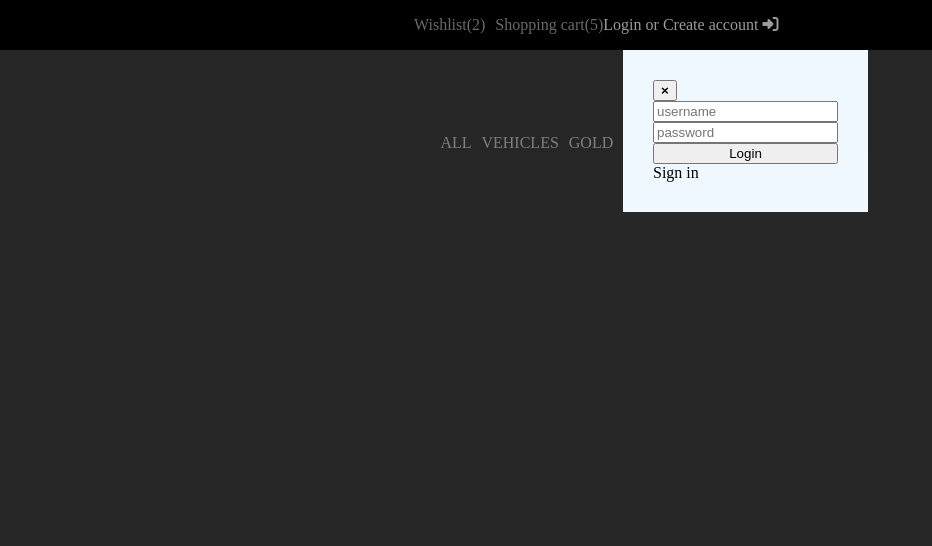
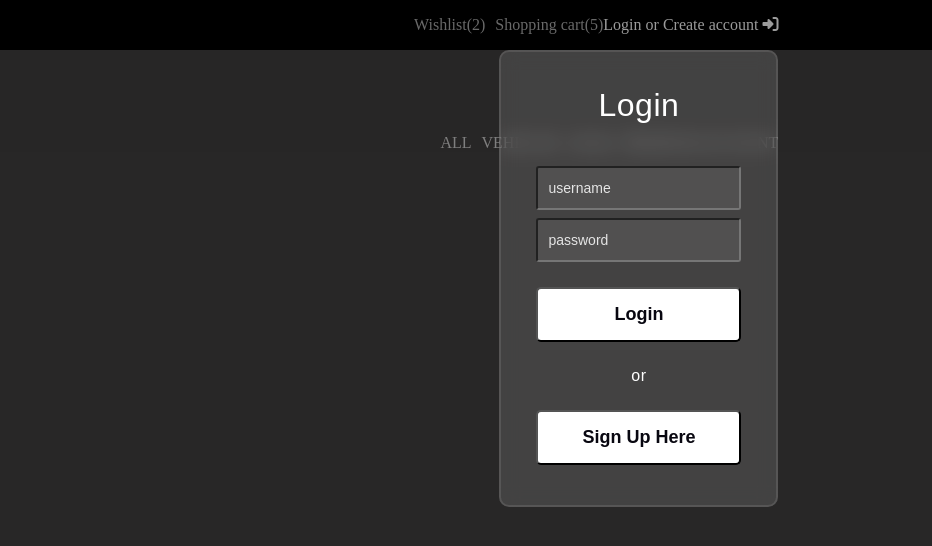
Before and after one commit to GurimuSagi/WG-Forge-Course-Work, a website built with webpack: page src/template.html in a window 1280 px wide. Both pictures are taken after a click on the element "Login or Create account". Shown: the top 546 px of the page, 348-1280 px from the left. Built offline with nearby package versions, Linux system fonts and the light colour scheme; no server answers.

Commit message:
popup styles(added logout)

```diff
--- a/src/js/main.js
+++ b/src/js/main.js
@@ -1,14 +1,14 @@
 import '../style/style.scss';
-import { modalWindow, createPpopup } from './modules/modal';
-import forms from './modules/forms';
+// import from './modules/forms';
 import { auth } from './services/requests';
 import './services/router/router';
 import './services/api/api';
 import './services/app/app';
+import { modalWindow } from './modules/modal';
+import forms from './modules/forms';
 
 window.addEventListener('DOMContentLoaded', () => {
-    auth();
-    createPpopup();
     modalWindow();
     forms();
+    auth();
 });
--- a/src/js/modules/forms.js
+++ b/src/js/modules/forms.js
@@ -1,16 +1,18 @@
-import { login } from '../services/requests';
+import { login, logout } from '../services/requests';
 
 const forms = () => {
     const allForms = document.querySelectorAll('form');
-    // console.log(formElem);
-    allForms.forEach(form => {
-        form.onsubmit = async (e) => {
+    allForms.forEach((form) => {
+        const f = form;
+        f.onsubmit = async (e) => {
             e.preventDefault();
             const formData = new FormData(form);
             if (form.getAttribute('id') === 'login-form') {
                 login(formData, 'login');
+            } else if (form.getAttribute('id') === 'sign-in-form') {
+                login(formData, 'register');
             } else {
-                login(formData, 'register');
+                logout();
             }
         };
     });
--- a/src/js/modules/modal.js
+++ b/src/js/modules/modal.js
@@ -1,27 +1,11 @@
+const modalTrigger = document.querySelector('[data-modal]');
+const modal = document.querySelector('.popup_dialog');
+const signInMenuBtn = document.querySelectorAll('.sign-in-menu-btn');
+const loginForm = document.querySelector('#login-form');
+const signInForm = document.querySelector('#sign-in-form');
+const username = document.querySelector('.username');
+
 const modalWindow = () => {
-    const modalTrigger = document.querySelector('[data-modal]');
-    const modal = document.querySelector('.popup_dialog');
-    const modalCloseBtn = document.querySelector('.popup_close');
-    const signInMenuBtn = document.querySelectorAll('.sign-in-menu-btn');
-    const loginForm = document.querySelector('#login-form');
-    const signInForm = document.querySelector('#sign-in-form');
-
-    function closeModal() {
-        modal.classList.toggle('show');
-    }
-
-    modalTrigger.addEventListener('click', () => {
-        modal.classList.toggle('show');
-    });
-
-    modalCloseBtn.addEventListener('click', closeModal);
-
-    document.addEventListener('keydown', (e) => {
-        if (e.code === 'Escape' && modal.classList.contains('show')) {
-            closeModal();
-        }
-    });
-
     signInMenuBtn.forEach((btn) => {
         btn.addEventListener('click', (e) => {
             e.preventDefault();
@@ -32,29 +16,34 @@ const modalWindow = () => {
             });
         });
     });
+
+    modalTrigger.addEventListener('click', () => {
+        modal.classList.toggle('hidden');
+    });
 };
 
-const createPpopup = () => {
-    const popup = document.createElement('div');
-    popup.classList.add('popup_dialog');
-    const popupTemplate = `
-        <button type="button" class="popup_close"><strong>&times;</strong></button>
-        <form id="login-form">
-            <input type="text" name="username" placeholder="username">
-            <input type="text" name="password" placeholder="password">
-            <button class="sign-in-btn" type="submit">Login</button>
-        </form>
-        <form id="sign-in-form" class="hidden">
-            <input type="text" name="username" placeholder="username">
-            <input type="text" name="email" placeholder="email">
-            <input type="text" name="password" placeholder="password">
-            <button class="sign-in-btn" type="submit">Sign in</button>
-        </form>
-        <div class="sign-in-menu-btn">Sign in</div>
-        <div class="sign-in-menu-btn hidden">Log in</div>
-    `;
-    popup.innerHTML = popupTemplate;
-    document.body.appendChild(popup);
+const userInterface = (authType, data) => {
+    modal.classList.add('hidden');
+    if (authType === 'loggedIn' || authType === 'registered') {
+        username.textContent = `${data.username}`;
+        modalTrigger.children[1].textContent = `${data.username}`;
+        modalTrigger.children[0].classList.toggle('hidden');
+        if (authType === 'loggedIn') {
+            modal.children[0].classList.toggle('hidden');
+        } else {
+            modal.children[1].classList.toggle('hidden');
+            signInMenuBtn[0].classList.toggle('hidden');
+            signInMenuBtn[1].classList.toggle('hidden');
+        }
+    } else if (authType === 'logout') {
+        modalTrigger.children[0].classList.toggle('hidden');
+        modal.children[0].classList.toggle('hidden');
+        username.textContent = '';
+        modalTrigger.children[1].textContent = '';
+    }
+    modal.children[2].classList.toggle('hidden');
+    modalTrigger.lastElementChild.classList.toggle('fa-sign-in-alt');
+    modalTrigger.lastElementChild.classList.toggle('fa-sign-out-alt');
 };
 
-export { modalWindow, createPpopup };
+export { modalWindow, userInterface };
--- a/src/js/modules/userInterface.js
+++ /dev/null
@@ -1,12 +0,0 @@
-const userInterface = (data) => {
-    const modalTrigger = document.querySelector('[data-modal]');
-    const helloUser = document.createElement('div');
-    // modalTrigger.classList.toggle('hidden');
-    modalTrigger.firstElementChild.textContent = `Hello ${data.username}`;
-    modalTrigger.lastElementChild.classList.remove('fa-sign-in-alt');
-    modalTrigger.lastElementChild.classList.add('fa-sign-out-alt');
-    modalTrigger.parentNode.appendChild(helloUser);
-    // console.log(document.querySelector('.fas fa-sign-out-alt'));
-};
-
-export default userInterface;
--- a/src/js/services/requests.js
+++ b/src/js/services/requests.js
@@ -1,13 +1,14 @@
-import userInterface from '../modules/userInterface';
+import { userInterface } from '../modules/modal';
+// import modalWindow from '../modules/modal';
+let res = localStorage.getItem('token');
+let authType = 'loggedIn';
 
 const auth = async () => {
-    const res = localStorage.getItem('token');
     let userData = {
         id: '',
         username: '',
         email: '',
     };
-    console.log(res);
 
     if (res) {
         const response = await fetch('https://stark-temple-62869.herokuapp.com/api/user/', {
@@ -17,26 +18,29 @@ const auth = async () => {
             },
         });
         userData = await response.json();
+        console.log(userData, authType);
         if (userData.id) {
-            console.log('qweqwe');
+            await userInterface(authType, userData);
         }
-        console.log(userData);
-        await userInterface(userData);
     }
 };
 
 const login = async (data, path) => {
-    let res = localStorage.getItem('token');
-
     try {
         const response = await fetch(`https://stark-temple-62869.herokuapp.com/api/${path}/`, {
             method: 'POST',
             body: data,
         });
         res = await response.json();
+        console.log(res);
         res = res.token;
         if (res !== undefined) {
             localStorage.setItem('token', res);
+        }
+        if (path === 'login') {
+            authType = 'loggedIn';
+        } else {
+            authType = 'registered';
         }
         auth();
     } catch (error) {
@@ -44,4 +48,16 @@ const login = async (data, path) => {
     }
 };
 
-export { login, auth };
+const logout = async () => {
+    await fetch('https://stark-temple-62869.herokuapp.com/api/logout/', {
+        method: 'POST',
+        headers: {
+            authorization: `Token ${res}`,
+        },
+    });
+    authType = 'logout';
+    localStorage.setItem('token', '');
+    userInterface(authType);
+};
+
+export { login, auth, logout };
--- /dev/null
+++ b/src/style/popup.scss
@@ -0,0 +1,68 @@
+.popup_dialog{
+    position: fixed;
+    margin-right: 12%;
+    top: 0;
+    z-index: 120;
+    margin-top: 50px;
+    right: 0;
+    background-color: rgba(255, 255, 255, 0.13);
+    border-radius: 10px;
+    backdrop-filter: blur(10px);
+    border: 2px solid rgba(255, 255, 255, 0.1);
+    text-align: center;
+    // box-shadow: 0 0 40px rgb(8 7 16 / 60%);
+    padding: 0px 35px;
+    padding-bottom: 40px;
+}
+form {
+    display: flex;
+    flex-direction: column;
+    font-family: 'Poppins',sans-serif;
+    color: #ffffff;
+    letter-spacing: 0.5px;
+    outline: none;
+    border: none;
+    h3{
+        font-size: 32px;
+        font-weight: 500;
+        line-height: 42px;
+        text-align: center;
+    }
+    label{
+        display: block;
+        margin-top: 30px;
+        font-size: 16px;
+        font-weight: 500;
+    }
+    input{
+        display: block;
+        height: 40px;
+        background-color: rgba(255,255,255,0.07);
+        border-radius: 3px;
+        padding: 0 10px;
+        margin-top: 8px;
+        font-size: 14px;
+        font-weight: 300;
+    }
+    ::placeholder{
+        color: #e5e5e5;
+    }
+    button{
+        margin-top: 25px;
+        width: 100%;
+        background-color: #ffffff;
+        color: #080710;
+        padding: 15px 0;
+        font-size: 18px;
+        font-weight: 600;
+        border-radius: 5px;
+        cursor: pointer;
+    }
+    div {
+        display: flex;
+        flex-direction: column;
+    }
+    span {
+        padding-top: 25px;
+    }
+}
--- a/src/style/style.scss
+++ b/src/style/style.scss
@@ -1,35 +1,9 @@
+@import 'popup.scss';
+
 body {
 	margin: 0;
 	background-color: #282727;
 	padding-top: 200px;
-    .popup_dialog{
-        display: none;
-        flex-direction: column;
-        background-color: aliceblue;
-        padding: 30px;
-        position: fixed;
-        margin-right: 5%;
-        top: 0;
-        z-index: 120;
-        margin-top: 50px;
-        right: 0;
-    }
-
-    form {
-        display: flex;
-        flex-direction: column;
-        div {
-            display: flex;
-            flex-direction: column;
-        }
-    }
-    .hidden {
-        display: none;
-    }
-
-    .show {
-        display: block;
-    }
 }
 .hidden {
     display: none;
@@ -191,6 +165,11 @@ main {
         padding-left: 5%;
         padding-right: 5%;
     }
+    body {
+        .popup_dialog {
+            margin-right: 5%;
+        }
+    }
     main {
         width: 90%;
         padding-left: 5%;
@@ -242,6 +221,11 @@ main {
         width: 95%;
         padding-right: 2.5%;
         padding-left: 2.5%;
+    }
+    body {
+        .popup_dialog {
+            margin-right: 2.5%;
+        }
     }
     .nav-menu{
         a{
--- a/src/template.html
+++ b/src/template.html
@@ -24,6 +24,7 @@
             </a>
             <div data-modal>
                 <span>Login or Create account</span>
+                <span></span>
                 <span class="fas fa-sign-in-alt"></span>
             </div>
         </nav>
@@ -41,6 +42,29 @@
                 <a href="#">premium account</a>
             </div>
         </nav>
+        <div class="popup_dialog hidden">
+            <form id="login-form">
+                <h3>Login</h3>
+                <input type="text" name="username" placeholder="username">
+                <input type="text" name="password" placeholder="password">
+                <button class="sign-in-btn" type="submit">Login</button>
+                <span>or</span>
+                <button class="sign-in-menu-btn">Sign Up Here</button>
+            </form>
+            <form id="sign-in-form" class="hidden">
+                <h3>Sign Up</h3>
+                <input type="text" name="username" placeholder="username">
+                <input type="text" name="email" placeholder="email">
+                <input type="text" name="password" placeholder="password">
+                <button class="sign-in-btn" type="submit">Sign Up</button>
+                <span>or</span>
+                <button class="sign-in-menu-btn hidden">Log in here</button>
+            </form>
+            <form id="logout-form" class="hidden">
+                <h3 class="username"></h3>
+                <button class="sign-in-btn" type="submit">Logout</button>
+            </form>
+        </div>
         <!-- <section class="premium-subscription">
             <div class="premium-face-wrap">
                 <div>
```
